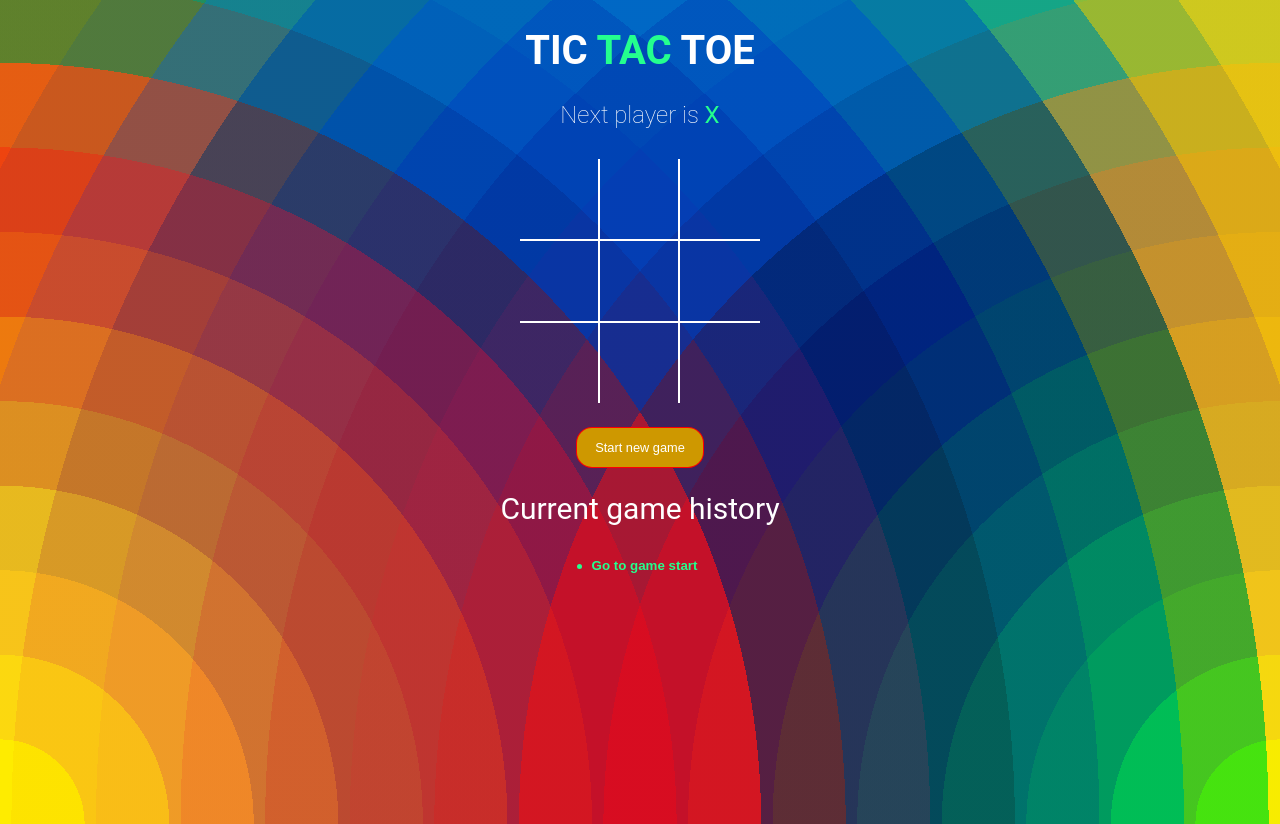
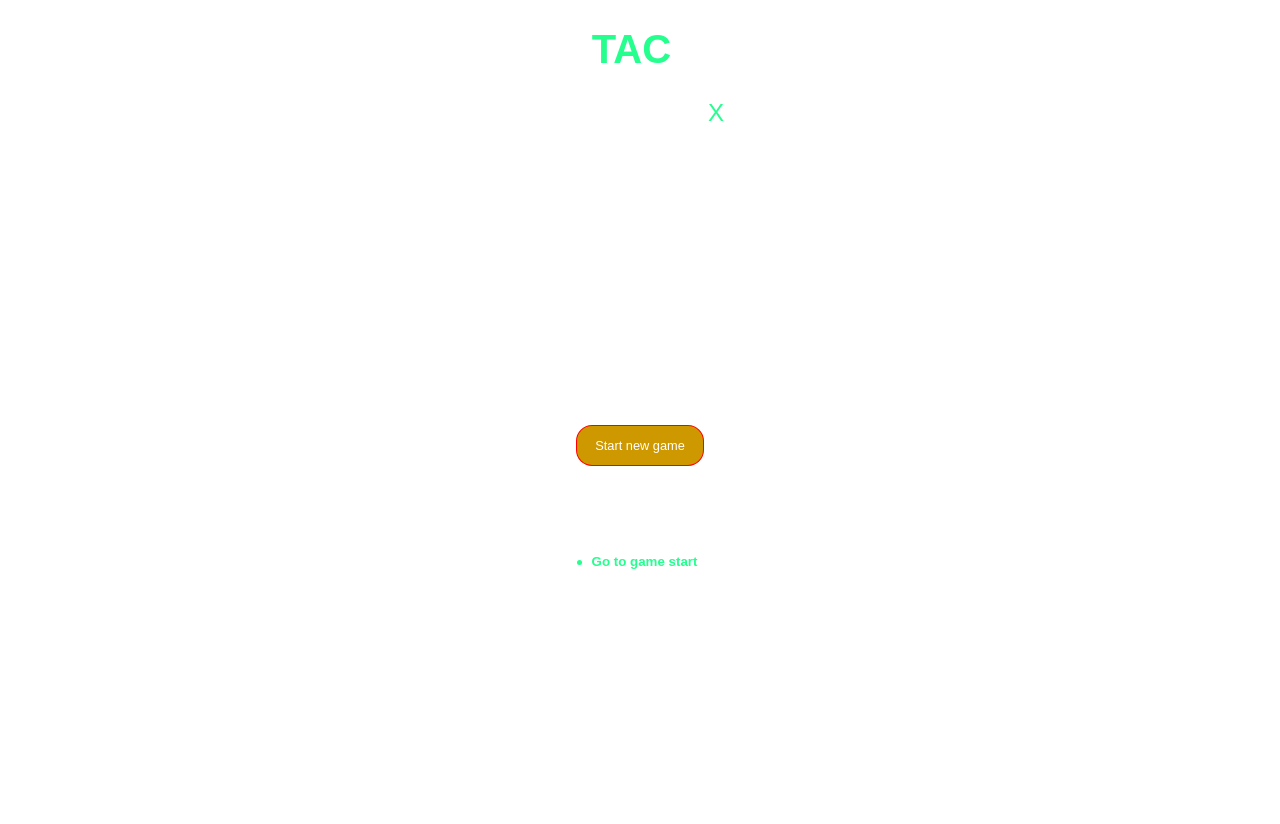
Before and after one commit to poojar-usc/tictactoe, a React (Vite) app: page / in a window 1280 px wide. After the commit the page ends 800 px from the top, so only its background shows below. Built offline with nearby package versions, Linux system fonts and the light colour scheme.

Commit message:
css update

```diff
--- a/src/styles/root.scss
+++ b/src/styles/root.scss
@@ -2,7 +2,7 @@ $green: #24ff8e;
 $orange: #ff0000;
 $dark_green: #125d0b;
 
-$colors : #fedc00 0,
+/*$colors : #fedc00 0,
 			#fedc00 1/18 * 100%,
 			#fcb712 0,
 			#fcb712 2/18 * 100%,
@@ -37,15 +37,16 @@ $colors : #fedc00 0,
 			#becc2f 0,
 			#becc2f 17/18 * 100%,
 			#e0d81d 0,
-			#e0d81d 18/18 * 100%;
+			#e0d81d 18/18 * 100%;*/
 
 body {
-  font-family: 'Roboto', sans-serif;
-  background:
+  font-family: 'Papyrus', fantasy;
+  font-weight: bold;
+  /*background:
 		repeating-radial-gradient(circle at bottom left, $colors),
 		repeating-radial-gradient(circle at bottom right, $colors);
     background-blend-mode: hard-light;
-    height: 103vh;
+    height: 103vh;*/
   color: #fff;
   padding: 0;
   margin: 0;
@@ -115,7 +116,6 @@ button {
 
   span {
     font-weight: normal;
-
   }
 }
 
```
